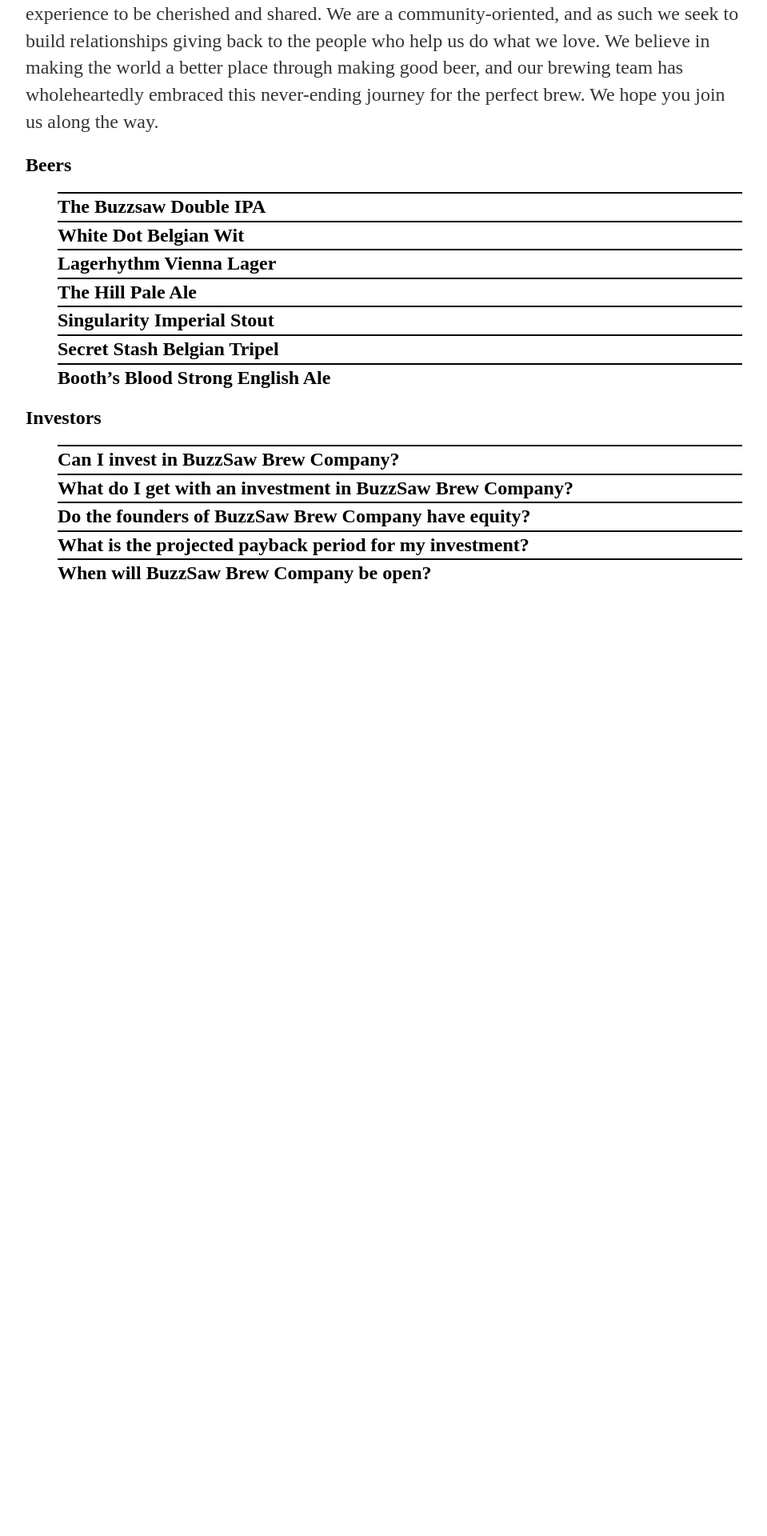
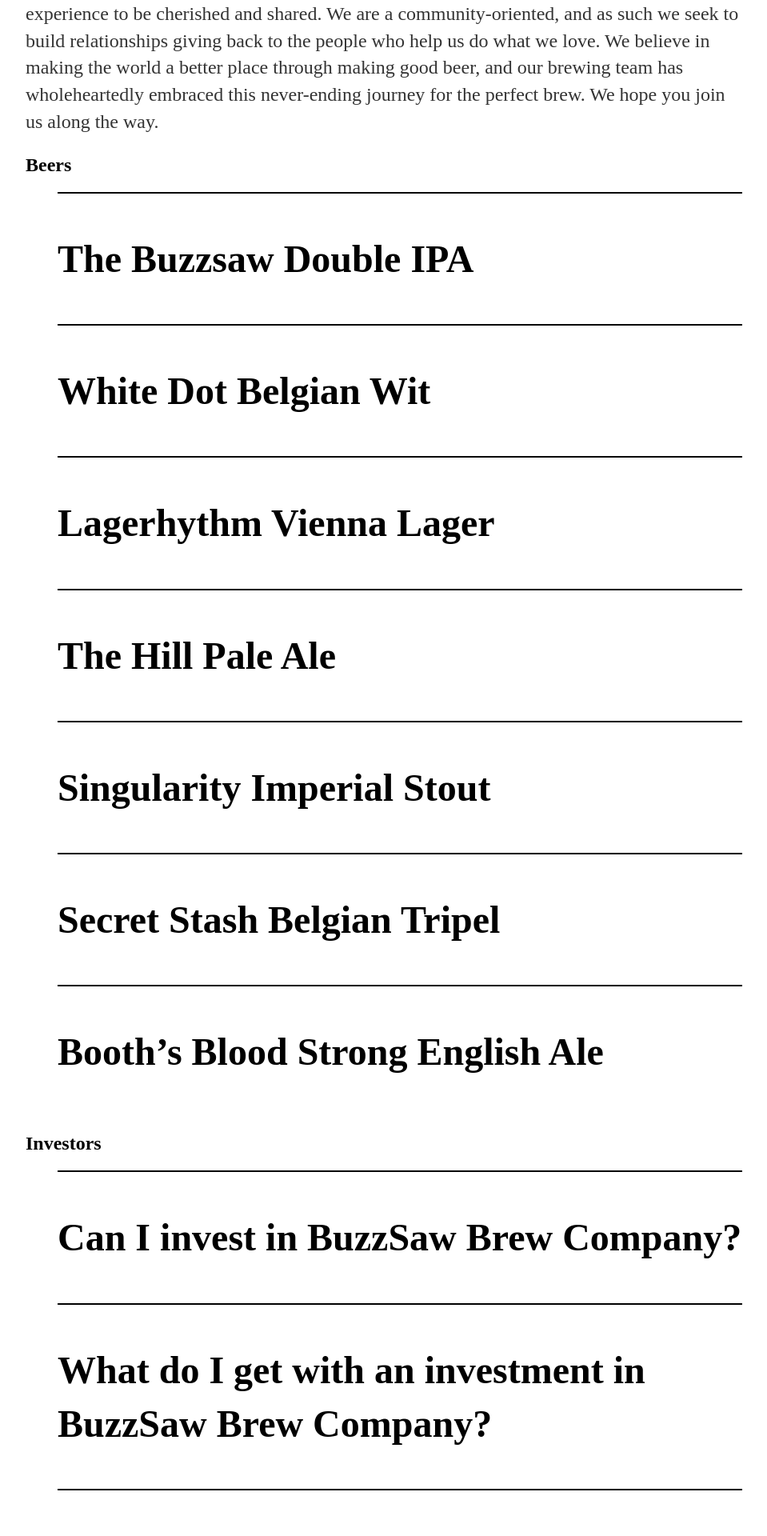
Before and after one commit to arquinn/arquinn.github.io, a Jekyll site: the page built from test.html, in a window 1280 px wide. Shown: the part 720-2640 px from the top of the page at 80% size, without its empty margins (160-1119 px from the left). Built offline with Jekyll 4.4.1, drawn with Linux system fonts in a browser that asks for light colours; nearby versions of some CDN libraries; before the commit the page ends 1514 px from its top, so only the background shows below that.

Commit message:
Update test.css

```diff
--- a/css/test.css
+++ b/css/test.css
@@ -31,8 +31,10 @@ ul.faq {
 .question {
     font-weight: bold;
     color: black;
-    font-size: 1.5em;
+    font-size: 3em;
     line-height: 1.4em;
+    padding-top: 1em;
+    padding-bottom: 1em;
     border-top:2px solid black;
 }
 
```
